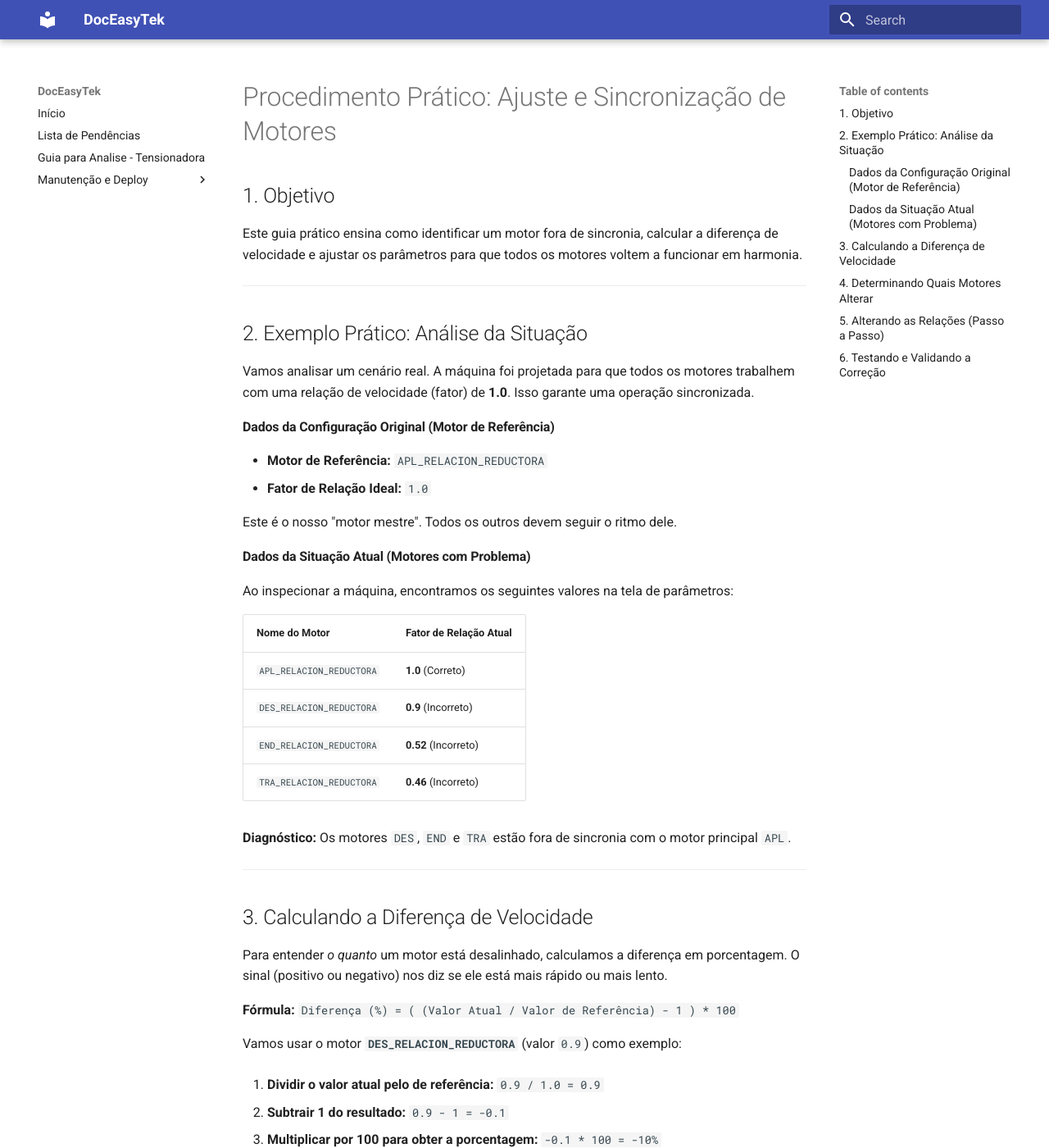
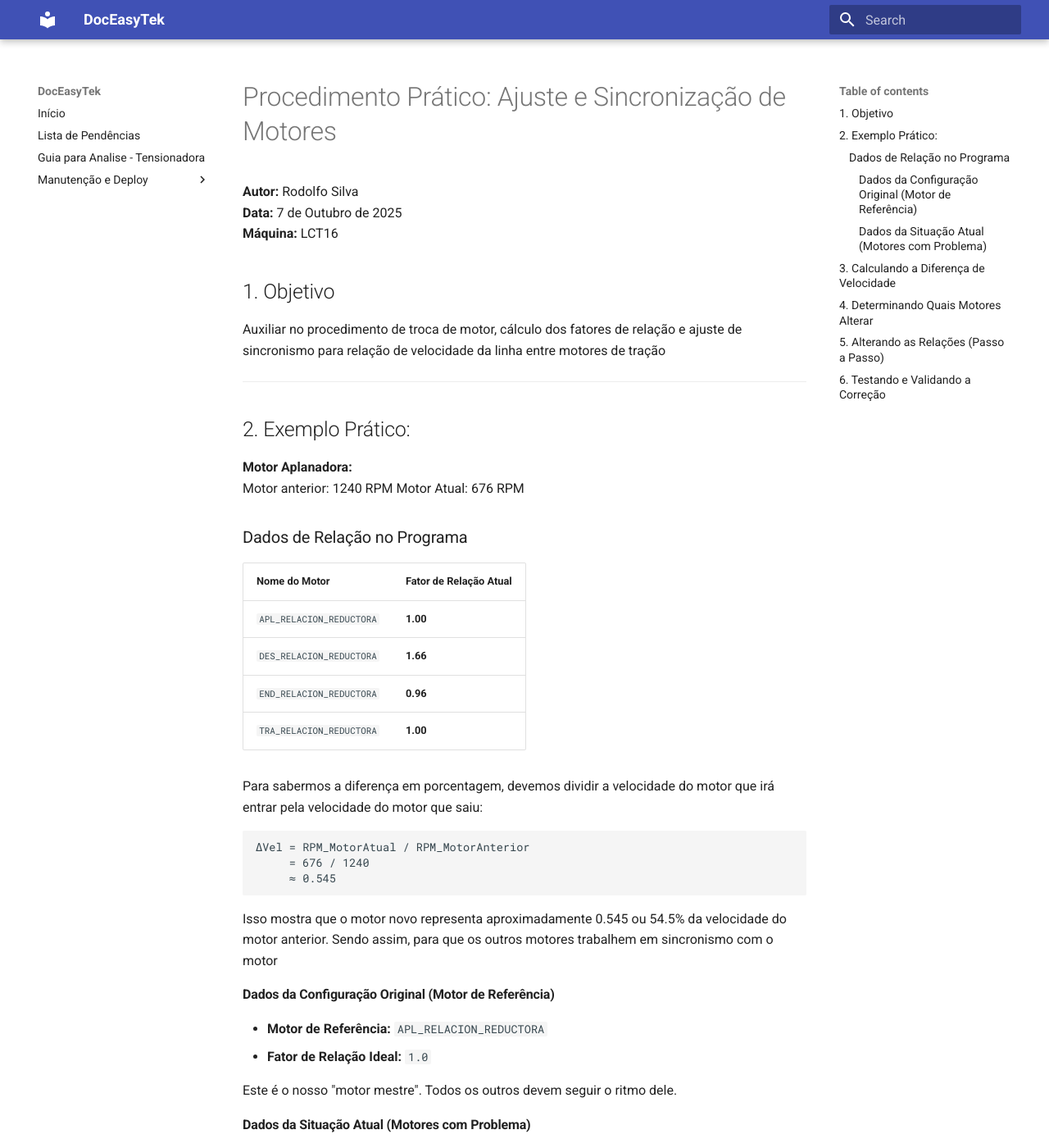
Before and after one commit to rgustavo32/docEasyTek, an MkDocs documentation site: the page built from docs/AMG/LCT16/Calibração/TrocaMotor.md, in a window 1280 px wide and 1400 px high. Shown: the whole window at 82% size. Built offline with MkDocs 1.6.1 and Material for MkDocs 9.7.7, drawn with Linux system fonts in a browser that asks for light colours.

Commit message:
Revisao AMG Docs

````diff
--- a/docs/AMG/LCT16/Calibração/TrocaMotor.md
+++ b/docs/AMG/LCT16/Calibração/TrocaMotor.md
@@ -1,14 +1,37 @@
 # Procedimento Prático: Ajuste e Sincronização de Motores
-
+**Autor:** Rodolfo Silva
+**Data:** 7 de Outubro de 2025
+**Máquina:** LCT16
 ## 1. Objetivo
 
-Este guia prático ensina como identificar um motor fora de sincronia, calcular a diferença de velocidade e ajustar os parâmetros para que todos os motores voltem a funcionar em harmonia.
+Auxiliar no procedimento de troca de motor, cálculo dos fatores de relação e ajuste de sincronismo para relação de velocidade da linha entre motores de tração
 
 ---
 
-## 2. Exemplo Prático: Análise da Situação
+## 2. Exemplo Prático:
 
-Vamos analisar um cenário real. A máquina foi projetada para que todos os motores trabalhem com uma relação de velocidade (fator) de **1.0**. Isso garante uma operação sincronizada.
+**Motor Aplanadora:**
+Motor anterior: 1240 RPM
+Motor Atual: 676 RPM
+
+### Dados de Relação no Programa
+| Nome do Motor              | Fator de Relação Atual |
+| -------------------------- | ---------------------- |
+| `APL_RELACION_REDUCTORA`   | **1.00**               |
+| `DES_RELACION_REDUCTORA`   | **1.66**               |
+| `END_RELACION_REDUCTORA`   | **0.96**               |
+| `TRA_RELACION_REDUCTORA`   | **1.00**               |
+
+Para sabermos a diferença em porcentagem, devemos dividir a velocidade do motor que irá entrar pela velocidade do motor que saiu:
+
+```
+ΔVel = RPM_MotorAtual / RPM_MotorAnterior
+     = 676 / 1240
+     ≈ 0.545
+```
+
+Isso mostra que o motor novo representa aproximadamente 0.545 ou 54.5% da velocidade do motor anterior. Sendo assim, para que os outros motores trabalhem em sincronismo com o motor
+
 
 #### Dados da Configuração Original (Motor de Referência)
 
````
Also changed, not shown: docs/AMG/Prensa 01/IHM/backup_proSave.md (+11 -5 lines), docs/Assets/Images/IMG_HMI_Options.png (added), docs/Assets/Images/IMG_ProSave_TS-USB.jpeg (added), 2 other files.
